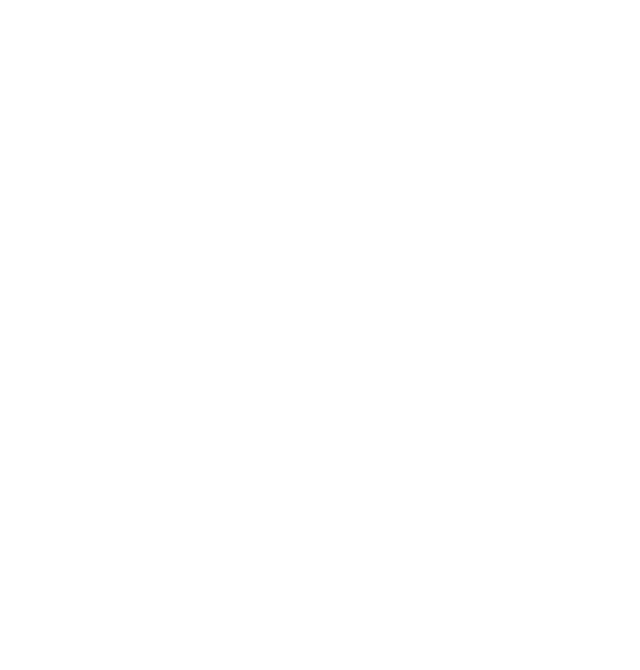
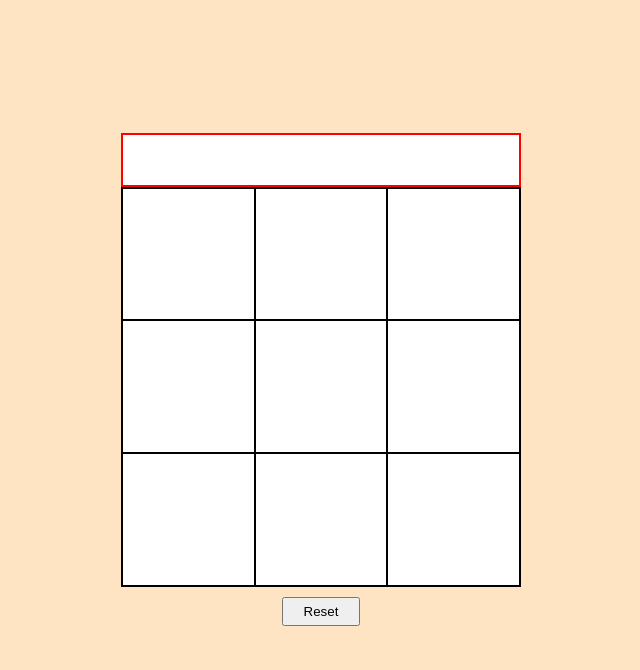
Before and after one commit to tomaha15/Tic_Tac_Toe, a plain HTML site: page index.html in a window 1280 px wide. Shown: the whole page, without its empty margins (319-959 px from the left). Drawn offline with Linux system fonts and the light colour scheme.

Commit message:
Basic HTML layout

```diff
--- a/index.html
+++ b/index.html
@@ -9,6 +9,23 @@
     <title>Document</title>
 </head>
 <body>
+    <div id="central-container">
+        <div class="playerData">
+
+        </div>
+        <div id="gameGrid">
+            <div></div>
+            <div></div>
+            <div></div>
+            <div></div>
+            <div></div>
+            <div></div>
+            <div></div>
+            <div></div>
+            <div></div>
+        </div>
+        <button type="button" class="reset">Reset</button>
+    </div>
 
 </body>
 </html>
--- a/styles.css
+++ b/styles.css
@@ -1,4 +1,51 @@
 *{
     margin: 0;
     padding: 0;
+    box-sizing: border-box;
 }
+
+body {
+    height: 100vh;
+    display: flex;
+    justify-content: center;
+    align-items: center;
+    background-color: bisque;
+}
+
+#central-container {
+    width: 50vh;
+    aspect-ratio: 0.75;
+    background-color: transparent;
+    display: flex;
+    flex-direction: column;
+    justify-content: start;
+    align-items: center;
+}
+
+#gameGrid {
+    width: 100%;
+    aspect-ratio: 1;
+    background-color: white;
+    border: 1px solid black;
+    display: grid;
+    grid-template: repeat(3, 1fr) / repeat(3, 1fr);
+}
+
+#gameGrid div {
+    border: 1px solid black;
+}
+#gameGrid div:hover {
+    background-color: rgb(236, 236, 236);
+}
+
+.playerData {
+    height: 10%;
+    width: 100%;
+    background-color: white;
+    border: 2px solid red;
+}
+
+button.reset {
+    padding: 5px 20px;
+    margin-top: 10px;
+}
```
